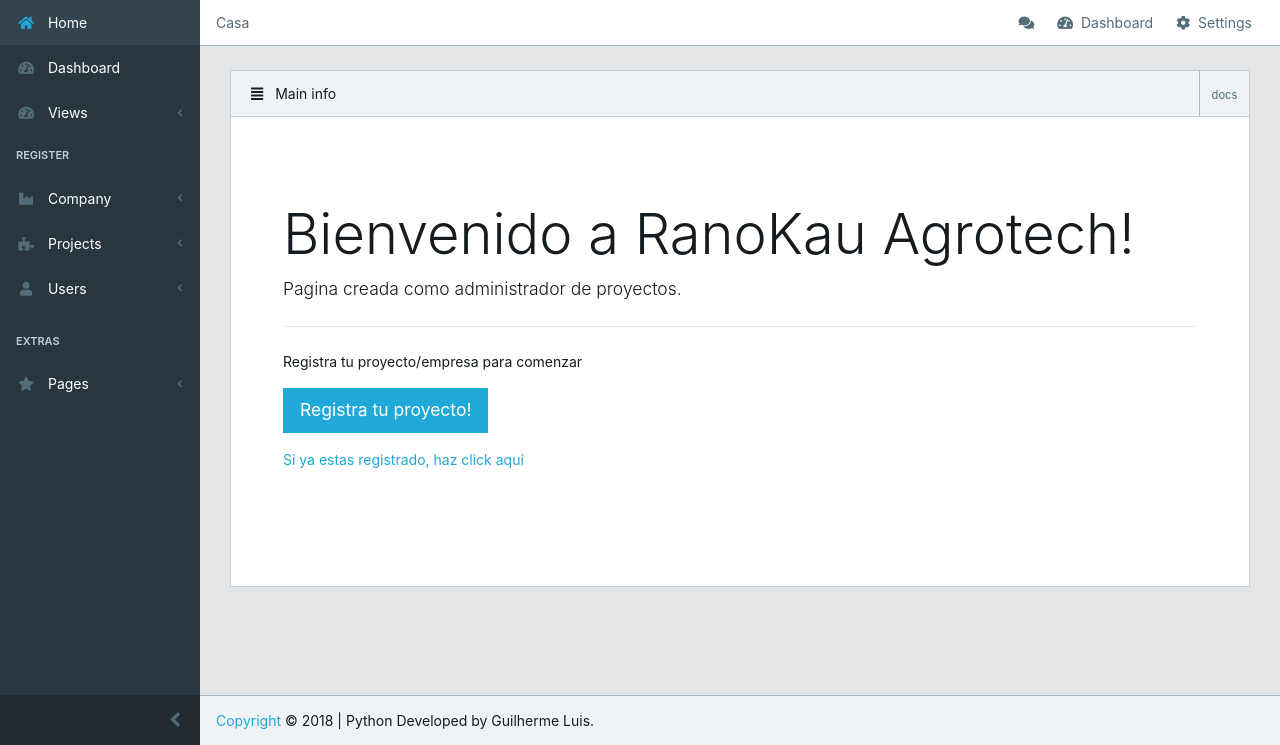
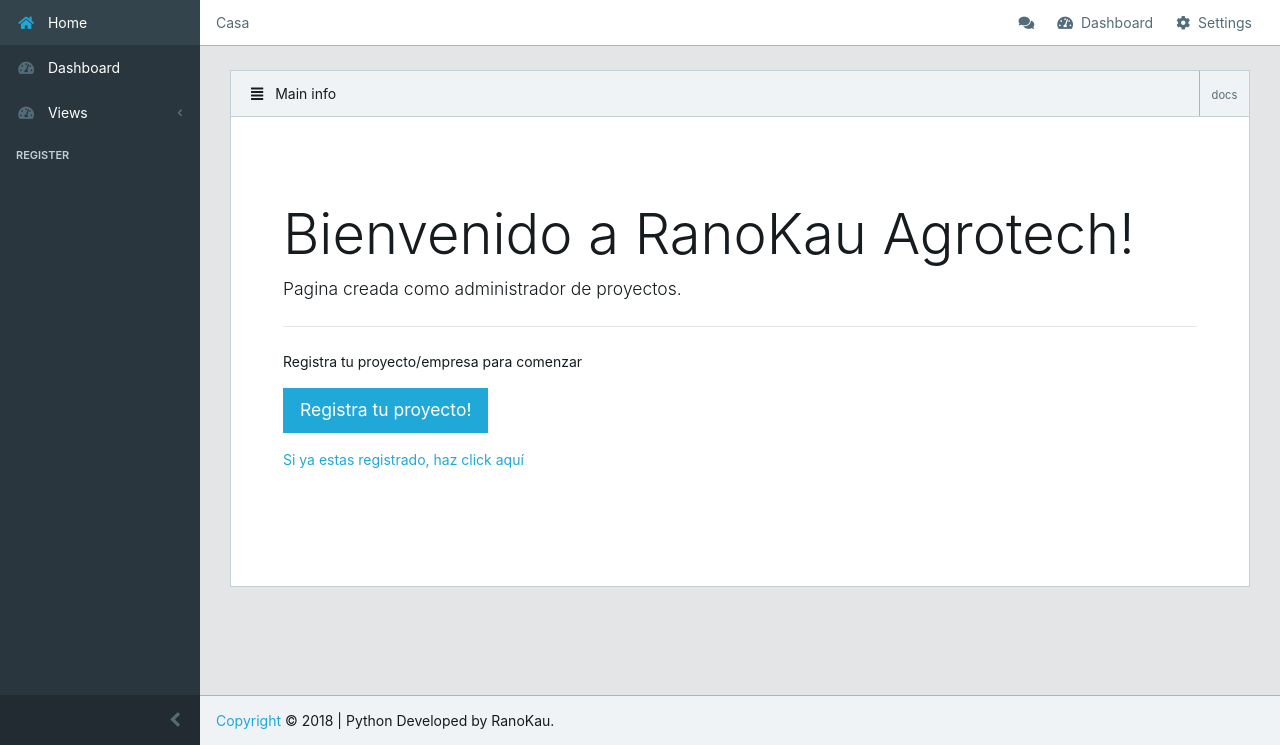
Before and after one commit to mbergr/RanoKau-web, a Django app: page / in a window 1280 px wide. Shown: the part 55-800 px from the top of the page. Run offline with Django 3.2, Linux system fonts and the light colour scheme; some libraries are stand-ins or nearby versions.

Commit message:
commit home page

```diff
--- a/core/templates/core/base.html
+++ b/core/templates/core/base.html
@@ -149,6 +149,7 @@
           <li class="nav-title">
             Register
           </li>
+          <!--
           <li class="nav-item nav-dropdown">
             <a class="nav-link nav-dropdown-toggle" href="#"><i class="fa fa-industry"></i> Company</a>
             <ul class="nav-dropdown-items">
@@ -157,6 +158,7 @@
               </li>
             </ul>
           </li>
+
           <li class="nav-item nav-dropdown">
             <a class="nav-link nav-dropdown-toggle" href="#"><i class="fa fa-puzzle-piece"></i> Projects</a>
             <ul class="nav-dropdown-items">
@@ -194,6 +196,7 @@
               </li>
             </ul>
           </li>
+            -->
         </ul>
       </nav>
       <button class="sidebar-minimizer brand-minimizer" type="button"></button>
@@ -394,7 +397,7 @@
   </div>
 
   <footer class="app-footer">
-    <span><a href="http://coreui.io">Copyright</a> © 2018 | Python Developed by Guilherme Luis.</span>
+    <span><a href="http://coreui.io">Copyright</a> © 2018 | Python Developed by RanoKau.</span>
     <!--<span class="ml-auto">Powered by <a href="http://coreui.io">CoreUI</a></span>-->
   </footer>
 
--- a/core/templates/core/index.html
+++ b/core/templates/core/index.html
@@ -26,7 +26,7 @@
           <hr class="my-4">
           <p>Registra tu proyecto/empresa para comenzar</p>
           <p class="lead">
-            <a class="btn btn-primary btn-lg" href="{% url 'register:new-company' %}" role="button">Registra tu proyecto!</a>
+            <a class="btn btn-primary btn-lg" href="{% url 'projects:new-project' %}" role="button">Registra tu proyecto!</a>
           </p>
           {% if not user.is_authenticated %}
           <a href="{% url 'core:login' %}">Si ya estas registrado, haz click aquí</a>
```
